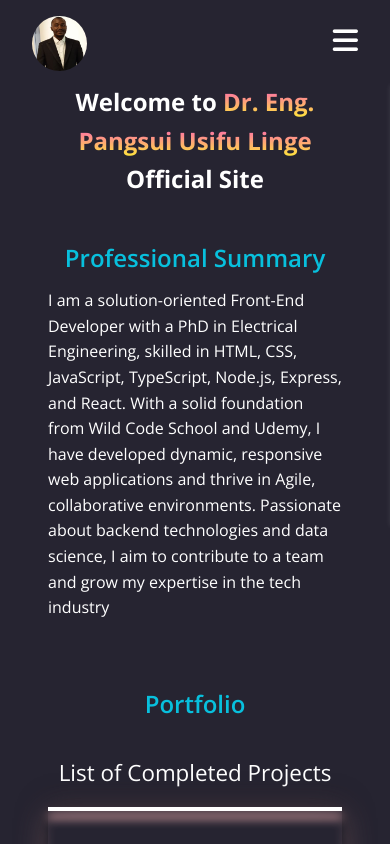
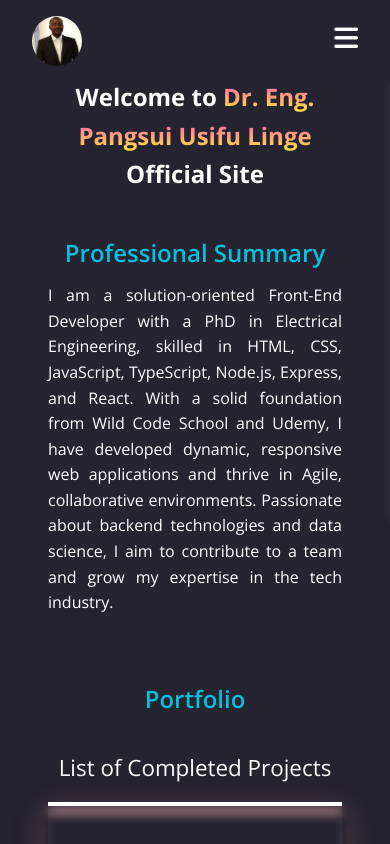
Before and after one commit to pangsui/pangsui-official-site, a React (Vite) app: page / in a window 390 px wide. Shown: the top 844 px of the page. Built offline with nearby package versions, Linux system fonts and the light colour scheme.

Commit message:
content size reduce in mobile versions

```diff
--- a/src/App.css
+++ b/src/App.css
@@ -592,8 +592,8 @@ textarea:focus {
 @media (max-width: 992px) {
 	/* navbar */
 	.navbar__logo img {
-		width: 80px;
-		height: 80px;
+		width: 75px;
+		height: 75px;
 	}
 
 	/* main */
@@ -606,7 +606,7 @@ textarea:focus {
 	.navbar__mobile-menu-toggle i {
 		position: relative;
 		bottom: 0.3rem;
-		font-size: 1.8rem;
+		font-size: 1.7rem;
 	}
 	/* portfolio */
 	.portfolio-grid {
@@ -629,12 +629,12 @@ textarea:focus {
 	}
 	.navbar__logo img {
 		border-radius: 50%;
-		width: 70px;
-		height: 70px;
+		width: 65px;
+		height: 65px;
 	}
 
 	.home p {
-		text-align: start;
+		font-weight: 400;
 	}
 	/* portfolio */
 	.portfolio-item {
@@ -703,8 +703,8 @@ textarea:focus {
 
 	.navbar__logo img {
 		border-radius: 50%;
-		width: 55px;
-		height: 55px;
+		width: 50px;
+		height: 50px;
 	}
 	/* portfolio */
 	.portfolio-grid {
--- a/src/components/Home.tsx
+++ b/src/components/Home.tsx
@@ -14,7 +14,7 @@ const Home = React.forwardRef<HTMLElement, object>(() => {
 				Udemy, I have developed dynamic, responsive web applications and thrive
 				in Agile, collaborative environments. Passionate about backend
 				technologies and data science, I aim to contribute to a team and grow my
-				expertise in the tech industry
+				expertise in the tech industry.
 			</p>
 		</section>
 	);
```
